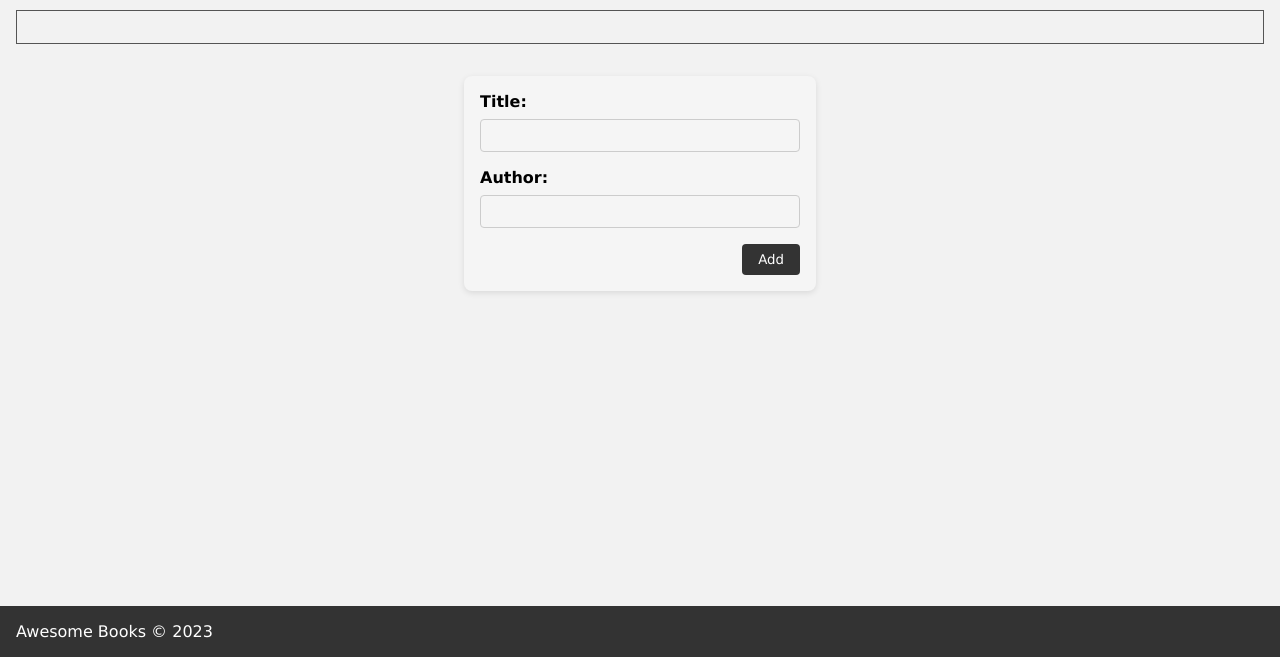
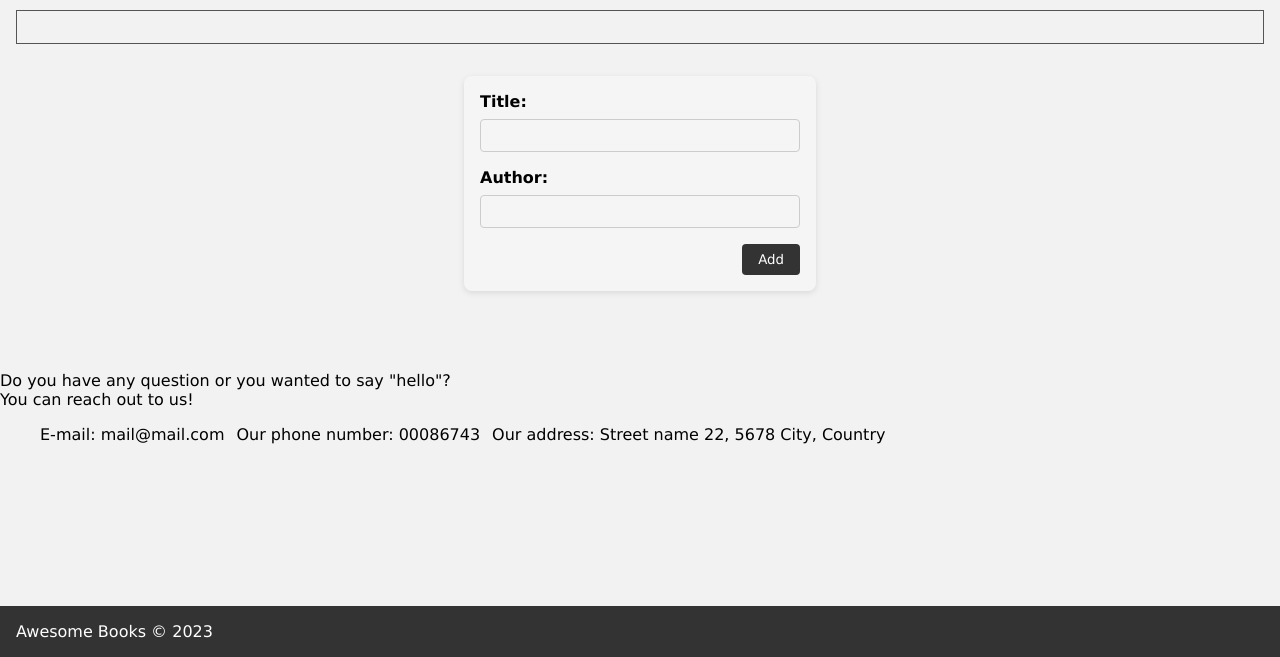
Before and after one commit to ALPANNA-GH/awesome-books, a plain HTML site: page index.html in a window 1280 px wide. Shown: the part 143-800 px from the top of the page. Drawn offline with Linux system fonts and the light colour scheme.

Commit message:
Add Contact section

```diff
--- a/index.html
+++ b/index.html
@@ -14,7 +14,7 @@
           <div class="logo"><a href="/">Awesome Books</a></div>
           <ul>
             <li id="list">List</li>
-            <li id="add-new">Add New</li>
+            <li id="addNew">Add New</li>
             <li id="contact">Contact</li>
           </ul>
         </nav>
@@ -35,6 +35,16 @@
         <button id="addBook" disabled>Add</button>
       </form>
     </section>
+
+    <section id="contactContainer">
+       <p id="question">Do you have any question or you wanted to say "hello"?<br>You can reach out to us!</p>
+       <ul id="contactUs">
+        <li>E-mail: mail@mail.com</li>
+        <li>Our phone number: 00086743</li>
+        <li>Our address: Street name 22, 5678 City, Country</li>
+       </ul>
+    </section>
+
     <footer>
       <div class="contain footer">
         <p>Awesome Books &copy; 2023</p>
```
